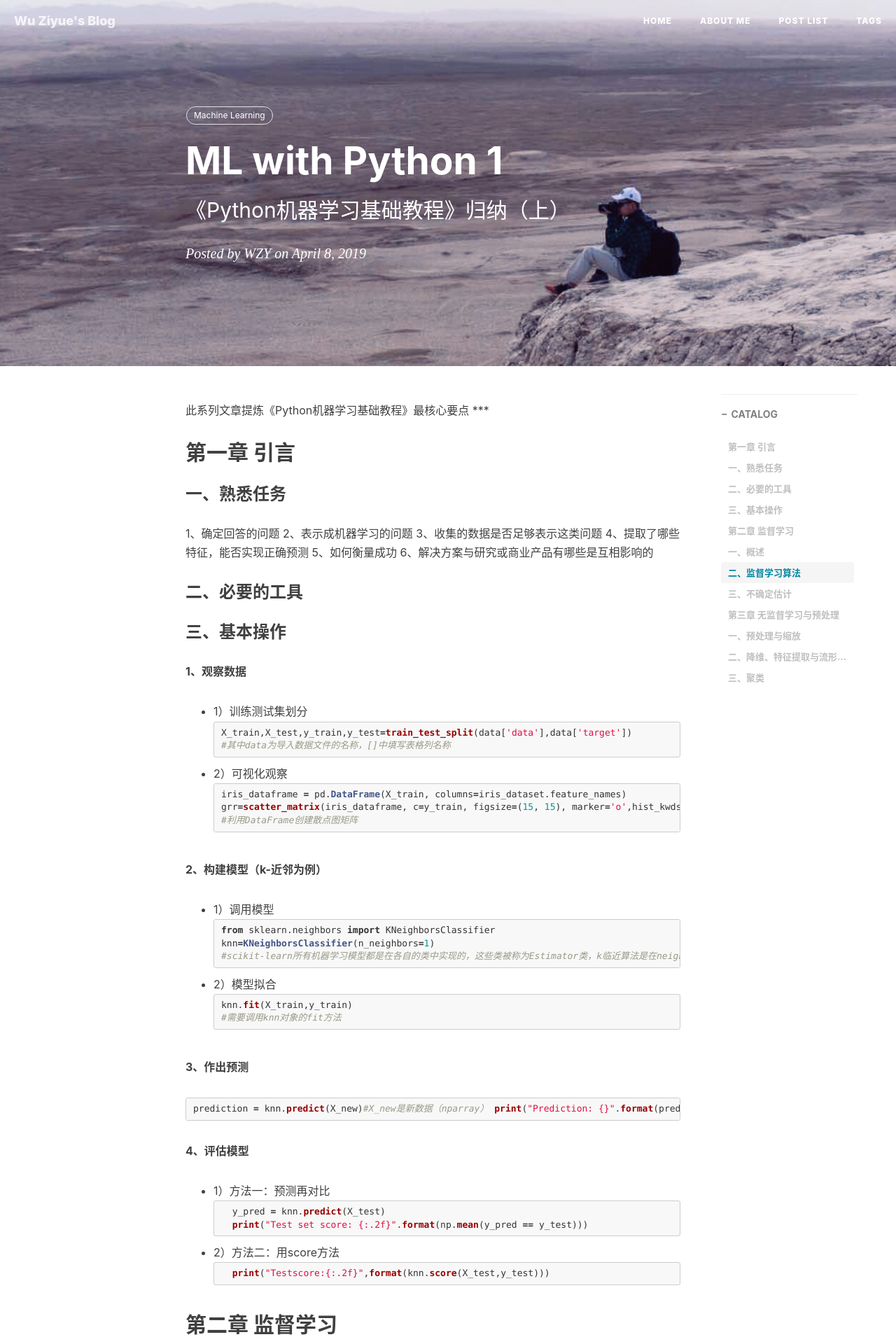
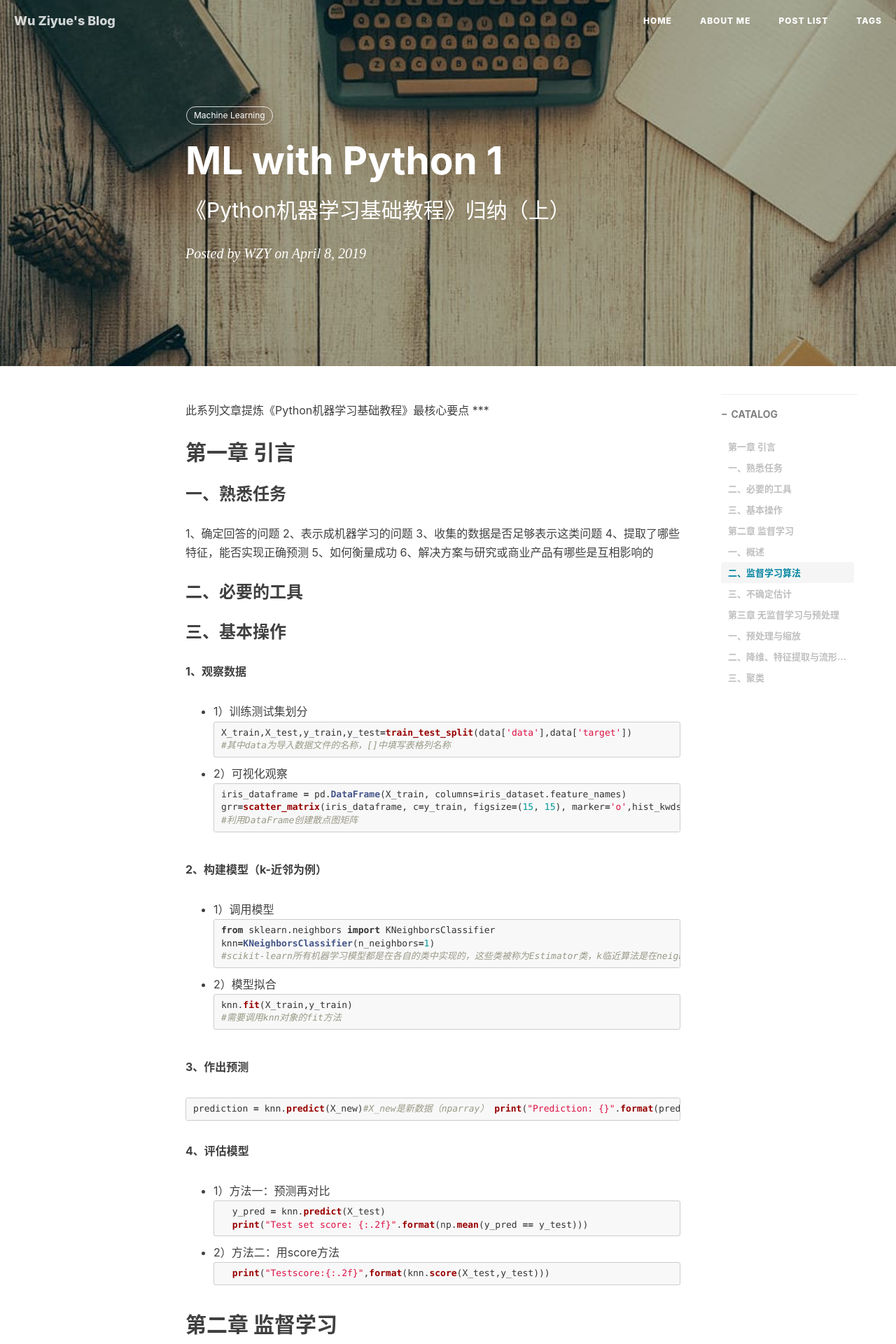
Before and after one commit to ZaccWu/ZaccWu.github.io, a Jekyll site: the page built from _posts/2019-04-08-《Python机器学习基础教程》归纳(上).md, in a window 1280 px wide. Shown: the top 1920 px of the page at 70% size. Built offline with Jekyll 4.4.1, drawn with Linux system fonts in a browser that asks for light colours; nearby versions of some CDN libraries; comment, search, counter and statistics services are not loaded.

Commit message:
Update 2019-04-08-《Python机器学习基础教程》归纳(上).md

```diff
--- a/_posts/2019-04-08-《Python机器学习基础教程》归纳(上).md
+++ b/_posts/2019-04-08-《Python机器学习基础教程》归纳(上).md
@@ -4,7 +4,7 @@
 subtitle:   《Python机器学习基础教程》归纳（上） #副标题
 date:       2019-04-08             # 时间
 author:     WZY                      # 作者
-header-img: img/page.png    #这篇文章标题背景图片
+header-img: img/post-bg-desk.jpg   #这篇文章标题背景图片
 catalog: true                       # 是否归档
 tags:                               #标签
     - Machine Learning
```
